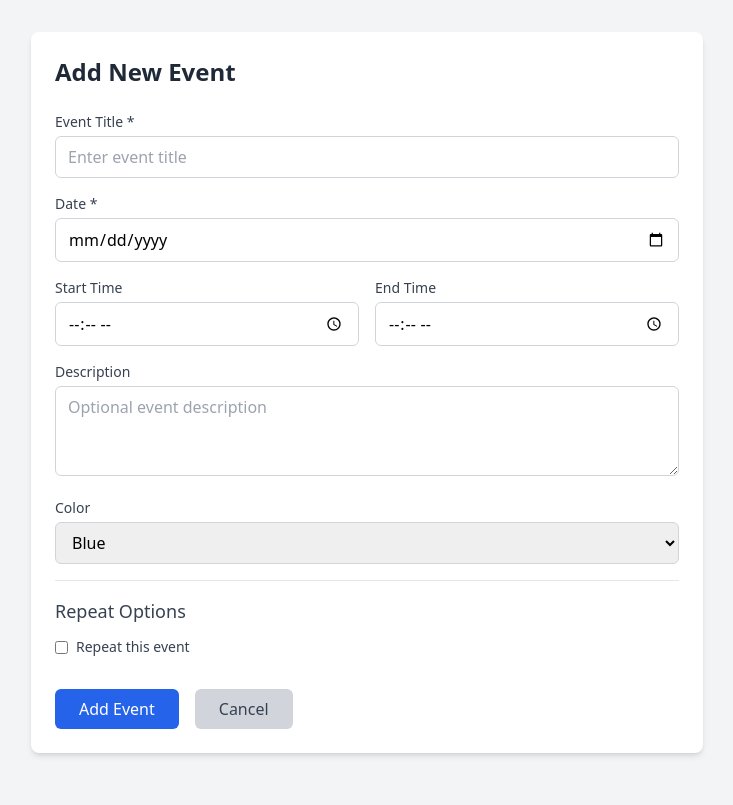
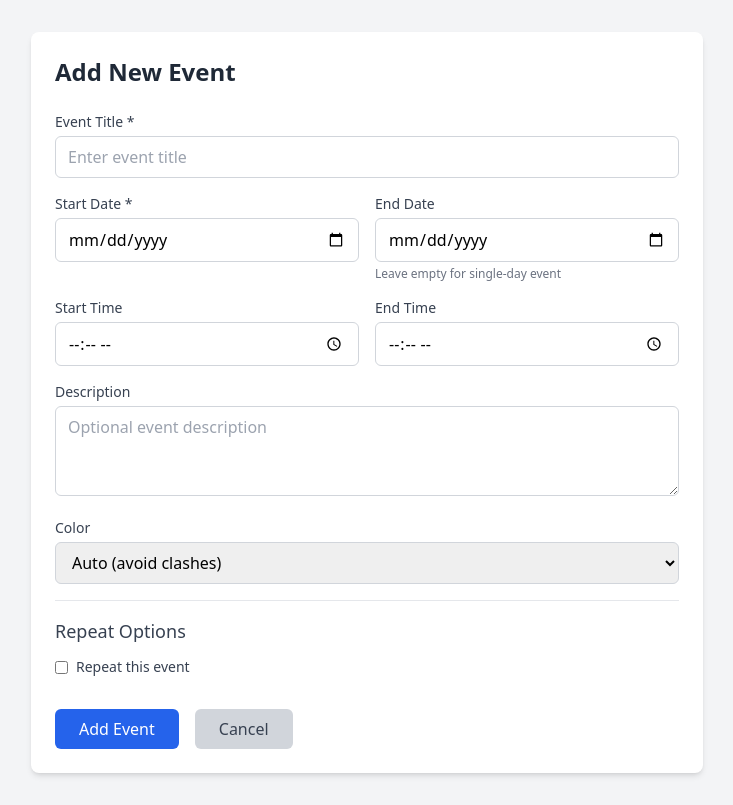
Before and after one commit to codegod100/cal, a Flask app: page /add_event in a window 1280 px wide. Shown: the whole page, without its empty margins (273-1006 px from the left). Before the commit the page ends 756 px from the top, so only its background shows below. Run offline with Flask 3, Linux system fonts and the light colour scheme; some libraries are stand-ins or nearby versions.

Commit message:
Implement multi-day event support and auto-select color feature for events

```diff
--- a/app.py
+++ b/app.py
@@ -1,6 +1,6 @@
 from flask import Flask, render_template, request, redirect, url_for, jsonify, make_response
 import calendar
-from datetime import datetime, date
+from datetime import datetime, date, timedelta
 from database import init_db, add_event, get_events_for_month, delete_event, update_event, get_event, get_calendar_title, update_calendar_title
 from weasyprint import HTML, CSS
 
@@ -60,6 +60,32 @@ def get_pdf_colors(color):
     """Get PDF-compatible colors"""
     return PDF_COLOR_SCHEMES.get(color, PDF_COLOR_SCHEMES['blue'])
 
+def get_next_available_color(year, month, date_str):
+    """Get next available color that doesn't clash with existing events on the same date"""
+    events = get_events_for_month(year, month)
+    used_colors = set()
+
+    target_date = datetime.strptime(date_str, '%Y-%m-%d').date()
+
+    # Find colors used on the target date
+    for event in events:
+        event_date = datetime.strptime(event[2], '%Y-%m-%d').date()
+        event_end_date = datetime.strptime(event[9], '%Y-%m-%d').date() if len(event) > 9 and event[9] else event_date
+
+        # If this event overlaps with our target date, mark its color as used
+        if event_date <= target_date <= event_end_date:
+            color = event[8] if len(event) > 8 and event[8] else 'blue'
+            used_colors.add(color)
+
+    # Return first available color
+    available_colors = ['blue', 'green', 'red', 'purple', 'yellow', 'indigo', 'pink', 'gray']
+    for color in available_colors:
+        if color not in used_colors:
+            return color
+
+    # If all colors are used, cycle through them
+    return available_colors[len(used_colors) % len(available_colors)]
+
 # Make functions available in templates
 app.jinja_env.globals.update(format_12_hour_time=format_12_hour_time)
 app.jinja_env.globals.update(format_time_range=format_time_range)
@@ -89,19 +115,29 @@ def view_calendar(year, month):
 
     events_dict = {}
     for event in events:
-        event_date = datetime.strptime(event[2], '%Y-%m-%d').day
-        if event_date not in events_dict:
-            events_dict[event_date] = []
-        events_dict[event_date].append({
-            'id': event[0],
-            'title': event[1],
-            'start_time': event[3],
-            'end_time': event[4],
-            'description': event[5],
-            'is_recurring': event[6],
-            'recurring_type': event[7],
-            'color': event[8] if len(event) > 8 else 'blue'
-        })
+        event_date = datetime.strptime(event[2], '%Y-%m-%d').date()
+        event_end_date = datetime.strptime(event[9], '%Y-%m-%d').date() if len(event) > 9 and event[9] else event_date
+
+        # Add event to all days it spans
+        current_date = event_date
+        while current_date <= event_end_date:
+            day = current_date.day
+            if day not in events_dict:
+                events_dict[day] = []
+            events_dict[day].append({
+                'id': event[0],
+                'title': event[1],
+                'start_time': event[3],
+                'end_time': event[4],
+                'description': event[5],
+                'is_recurring': event[6],
+                'recurring_type': event[7],
+                'color': event[8] if len(event) > 8 else 'blue',
+                'event_start_date': event_date,
+                'event_end_date': event_end_date,
+                'is_multi_day': event_date != event_end_date
+            })
+            current_date += timedelta(days=1)
 
     month_name = calendar.month_name[month]
     calendar_title = get_calendar_title()
@@ -119,14 +155,23 @@ def add_event_route():
     if request.method == 'POST':
         title = request.form['title']
         date_str = request.form['date']
+        end_date_str = request.form.get('end_date', '') or date_str
         start_time_str = request.form.get('start_time', '')
         end_time_str = request.form.get('end_time', '')
         description = request.form.get('description', '')
-        color = request.form.get('color', 'blue')
+
+        # Auto-select color if not specified or if "auto" is selected
+        selected_color = request.form.get('color', 'auto')
+        if selected_color == 'auto':
+            event_date = datetime.strptime(date_str, '%Y-%m-%d')
+            color = get_next_available_color(event_date.year, event_date.month, date_str)
+        else:
+            color = selected_color
+
         is_recurring = 'is_recurring' in request.form
         recurring_type = request.form.get('recurring_type', 'weekly') if is_recurring else None
 
-        add_event(title, date_str, description, start_time_str or None, end_time_str or None, is_recurring, recurring_type, color)
+        add_event(title, date_str, description, start_time_str or None, end_time_str or None, is_recurring, recurring_type, color, end_date_str)
 
         event_date = datetime.strptime(date_str, '%Y-%m-%d')
         return redirect(url_for('view_calendar', year=event_date.year, month=event_date.month))
@@ -140,14 +185,23 @@ def edit_event_route(event_id):
     if request.method == 'POST':
         title = request.form['title']
         date_str = request.form['date']
+        end_date_str = request.form.get('end_date', '') or date_str
         start_time_str = request.form.get('start_time', '')
         end_time_str = request.form.get('end_time', '')
         description = request.form.get('description', '')
-        color = request.form.get('color', 'blue')
+
+        # Auto-select color if "auto" is selected
+        selected_color = request.form.get('color', 'blue')
+        if selected_color == 'auto':
+            event_date = datetime.strptime(date_str, '%Y-%m-%d')
+            color = get_next_available_color(event_date.year, event_date.month, date_str)
+        else:
+            color = selected_color
+
         is_recurring = 'is_recurring' in request.form
         recurring_type = request.form.get('recurring_type', 'weekly') if is_recurring else None
 
-        update_event(event_id, title, date_str, description, start_time_str or None, end_time_str or None, is_recurring, recurring_type, color)
+        update_event(event_id, title, date_str, description, start_time_str or None, end_time_str or None, is_recurring, recurring_type, color, end_date_str)
 
         event_date = datetime.strptime(date_str, '%Y-%m-%d')
         return redirect(url_for('view_calendar', year=event_date.year, month=event_date.month))
@@ -172,19 +226,29 @@ def export_pdf(year, month):
 
     events_dict = {}
     for event in events:
-        event_date = datetime.strptime(event[2], '%Y-%m-%d').day
-        if event_date not in events_dict:
-            events_dict[event_date] = []
-        events_dict[event_date].append({
-            'id': event[0],
-            'title': event[1],
-            'start_time': event[3],
-            'end_time': event[4],
-            'description': event[5],
-            'is_recurring': event[6],
-            'recurring_type': event[7],
-            'color': event[8] if len(event) > 8 else 'blue'
-        })
+        event_date = datetime.strptime(event[2], '%Y-%m-%d').date()
+        event_end_date = datetime.strptime(event[9], '%Y-%m-%d').date() if len(event) > 9 and event[9] else event_date
+
+        # Add event to all days it spans
+        current_date = event_date
+        while current_date <= event_end_date:
+            day = current_date.day
+            if day not in events_dict:
+                events_dict[day] = []
+            events_dict[day].append({
+                'id': event[0],
+                'title': event[1],
+                'start_time': event[3],
+                'end_time': event[4],
+                'description': event[5],
+                'is_recurring': event[6],
+                'recurring_type': event[7],
+                'color': event[8] if len(event) > 8 else 'blue',
+                'event_start_date': event_date,
+                'event_end_date': event_end_date,
+                'is_multi_day': event_date != event_end_date
+            })
+            current_date += timedelta(days=1)
 
     month_name = calendar.month_name[month]
     calendar_title = get_calendar_title()
--- a/templates/add_event.html
+++ b/templates/add_event.html
@@ -13,10 +13,19 @@
                        placeholder="Enter event title">
             </div>
 
-            <div>
-                <label for="date" class="block text-sm font-medium text-gray-700 mb-1">Date *</label>
-                <input type="date" id="date" name="date" required
-                       class="w-full px-3 py-2 border border-gray-300 rounded-md focus:outline-none focus:ring-2 focus:ring-blue-500">
+            <div class="grid grid-cols-2 gap-4">
+                <div>
+                    <label for="date" class="block text-sm font-medium text-gray-700 mb-1">Start Date *</label>
+                    <input type="date" id="date" name="date" required
+                           class="w-full px-3 py-2 border border-gray-300 rounded-md focus:outline-none focus:ring-2 focus:ring-blue-500">
+                </div>
+
+                <div>
+                    <label for="end_date" class="block text-sm font-medium text-gray-700 mb-1">End Date</label>
+                    <input type="date" id="end_date" name="end_date"
+                           class="w-full px-3 py-2 border border-gray-300 rounded-md focus:outline-none focus:ring-2 focus:ring-blue-500">
+                    <p class="text-xs text-gray-500 mt-1">Leave empty for single-day event</p>
+                </div>
             </div>
 
             <div class="grid grid-cols-2 gap-4">
@@ -44,6 +53,7 @@
                 <label for="color" class="block text-sm font-medium text-gray-700 mb-1">Color</label>
                 <select id="color" name="color"
                         class="w-full px-3 py-2 border border-gray-300 rounded-md focus:outline-none focus:ring-2 focus:ring-blue-500">
+                    <option value="auto" selected>Auto (avoid clashes)</option>
                     <option value="blue">Blue</option>
                     <option value="green">Green</option>
                     <option value="red">Red</option>
```
Also changed, not shown: database.py (+23 -14 lines), templates/calendar.html (+1 -7 lines), templates/calendar_pdf.html (+4 -10 lines), templates/edit_event.html (+14 -4 lines).
